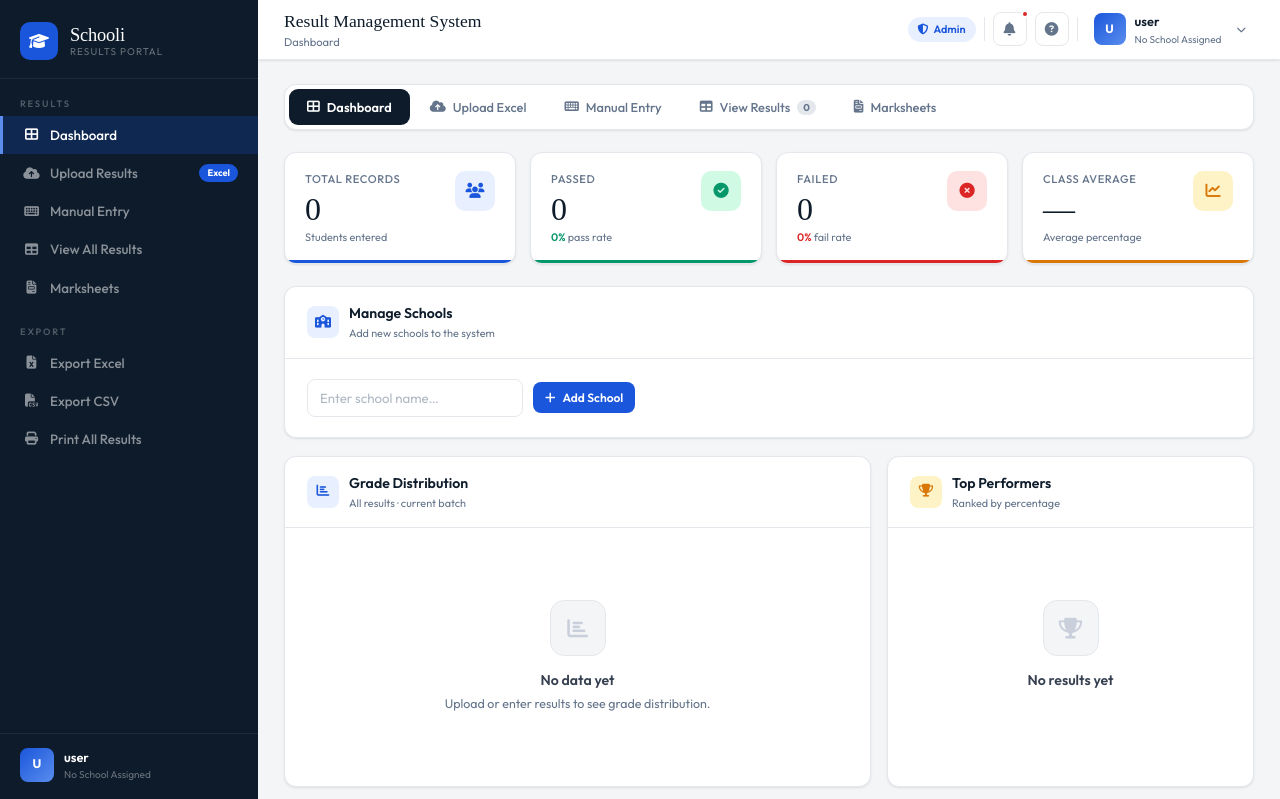
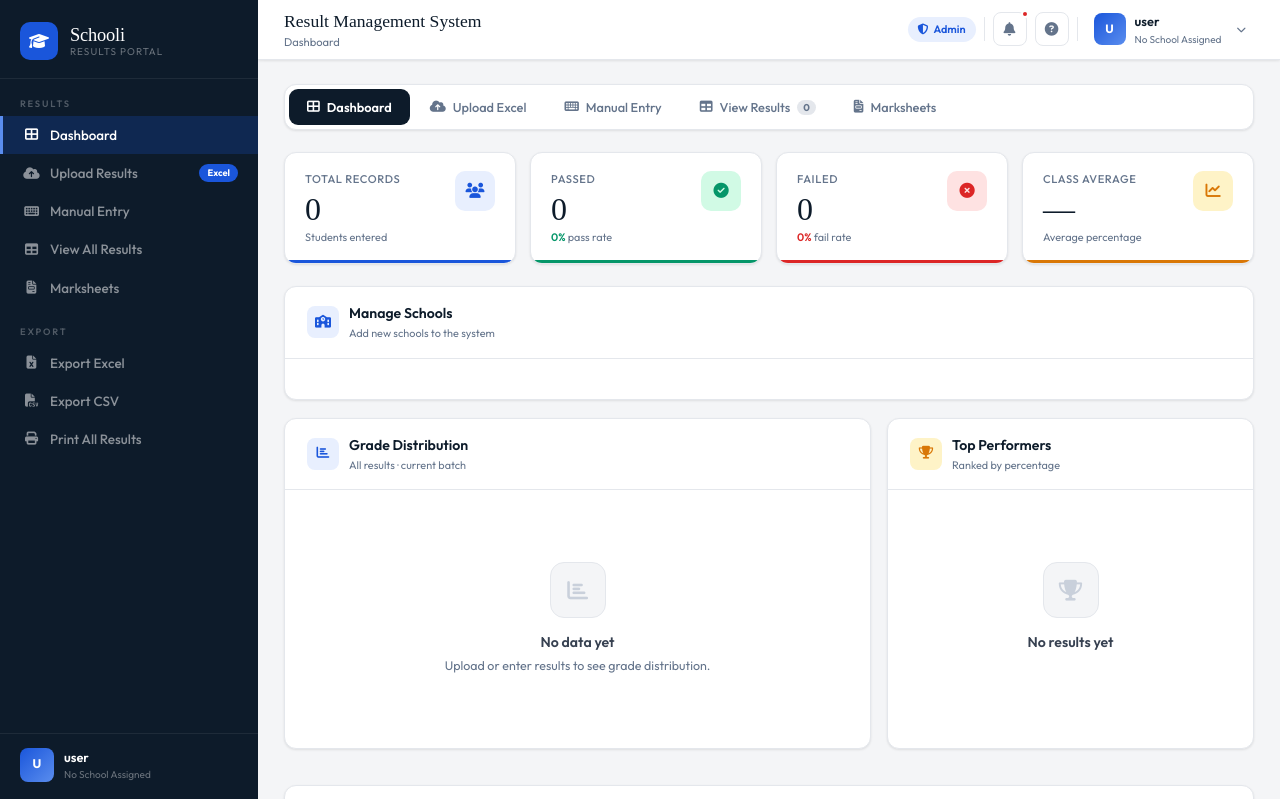
Before and after one commit to SuprimOjha/result-management-system, a Django app: page /admin-dashboard/ in a window 1280 px wide. Shown: the top 799 px of the page. Run offline with Django 5.2, Linux system fonts and the light colour scheme; a user stored in the database is signed in; data comes from the database, SQL or seed files in the repository; both versions use the stored data as it was after the commit; data that the repository does not hold is empty; some libraries are stand-ins or nearby versions; some web fonts are replaced.

Commit message:
Fixed Errors

```diff
--- a/result_checker_site/results/templates/results/admin_dashboard.html
+++ b/result_checker_site/results/templates/results/admin_dashboard.html
@@ -4,9 +4,10 @@
 <head>
 <meta charset="UTF-8">
 <meta name="viewport" content="width=device-width, initial-scale=1.0">
+  <link rel="icon" type="image/png" href="{% static 'images/resulthub2.png' %}">
+
 {% csrf_token %}
 <title>Schoooli | Admin Dashboard</title>
-  <link rel="icon" type="image/png" href="{% static 'images/resulthub2.png' %}">
 
 <link rel="stylesheet" href="https://cdnjs.cloudflare.com/ajax/libs/font-awesome/6.5.0/css/all.min.css">
 <link href="https://fonts.googleapis.com/css2?family=Instrument+Serif:ital@0;1&family=Outfit:wght@300;400;500;600;700&display=swap" rel="stylesheet">
@@ -665,8 +666,6 @@ table.data-tbl { width: 100%; border-collapse: collapse; min-width: 600px; }
         </div>
         <div class="card-body">
           <div style="display:flex;gap:10px;flex-wrap:wrap;align-items:center">
-            <input class="form-ctrl" id="newSchoolName" placeholder="Enter school name…" style="max-width:300px">
-            <button class="btn btn-blue btn-sm" onclick="addSchool()"><i class="fas fa-plus"></i> Add School</button>
           </div>
         </div>
       </div>
```
Also changed, not shown: result_checker_site/db.sqlite3.
